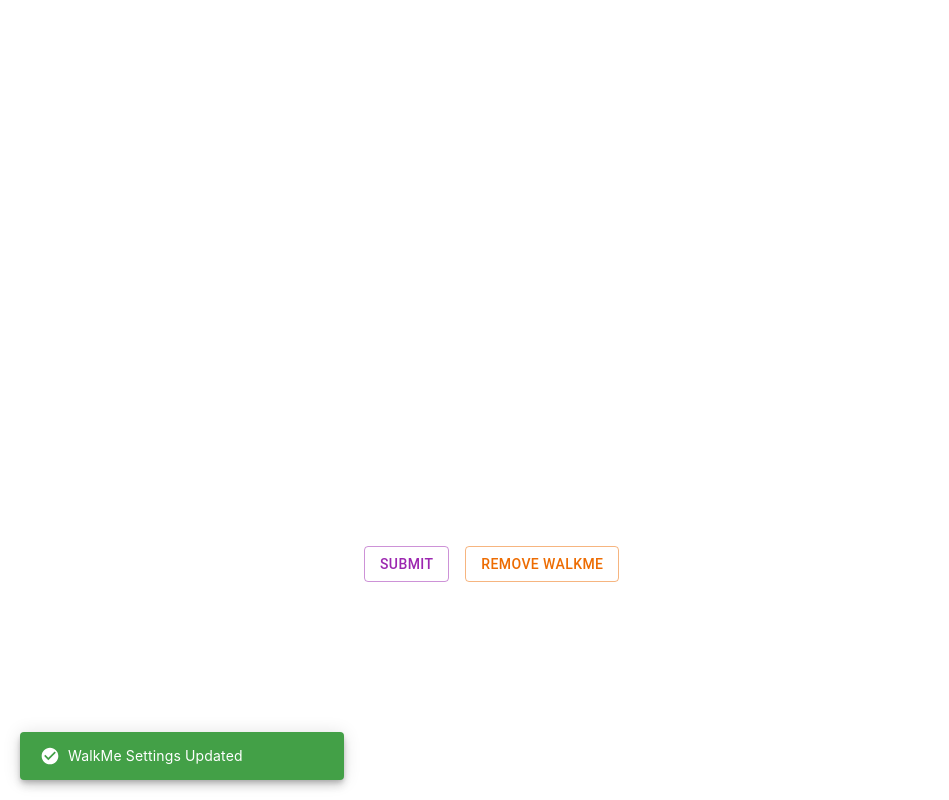
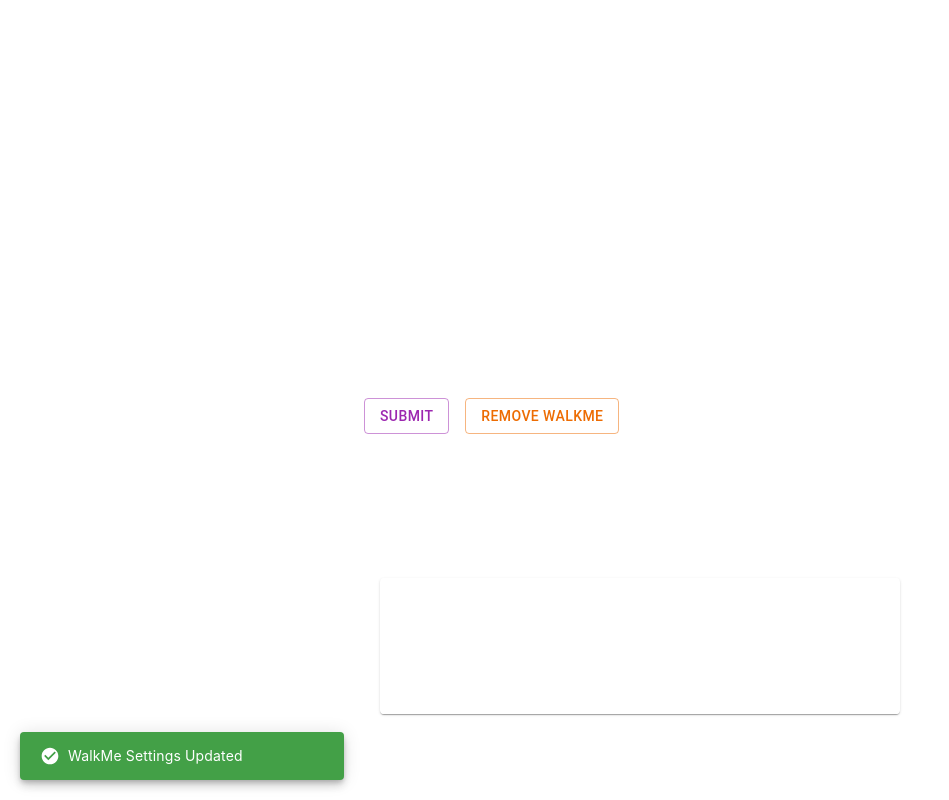
Before and after one commit to swandrack/SnippetGetter, a React (Vite) app in the folder @latest/: page / in a window 1280 px wide. Both pictures are taken after typing "Sample", "Sample", "Sample" into the empty fields and a click on the button "SUBMIT". Shown: the whole page, without its empty margins (0-949 px from the left). Built offline with nearby package versions, Linux system fonts and the light colour scheme.

Commit message:
adding tbale for showing settings

```diff
--- a/@latest/src/App.jsx
+++ b/@latest/src/App.jsx
@@ -1,4 +1,4 @@
-import { WalkMeForm } from "./components/WalkMeForm";
+import { WalkMeForm } from "./components/walkMeForm";
 import { SnackbarProvider } from "notistack";
 
 import "./index.css";
--- /dev/null
+++ b/@latest/src/components/SettingsDisplay.jsx
@@ -0,0 +1,62 @@
+import {
+    Card,
+    TableContainer,
+    Paper,
+    Table,
+    TableHead,
+    TableRow,
+    TableCell,
+    TableBody,
+} from "@mui/material";
+import PropTypes from "prop-types";
+
+SettingsDisplay.propTypes = {
+    values: [],
+};
+
+SettingsDisplay.propTypes = {
+    values: PropTypes.array,
+};
+
+export function SettingsDisplay({ values }) {
+    return (
+        <Card
+            sx={{ background: "transparent", color: "white", boxShadow: "none" }}
+        >
+            <div
+                style={{
+                    display: "flex",
+                    flexDirection: "column",
+                    alignItems: "center",
+                    padding: 16,
+                }}
+            >
+                <TableContainer
+                    style={{ background: "transparent" }}
+                    component={Paper}
+                >
+                    <Table size="small" sx={{color: "white", borderColor: "white"}}>
+                        <TableHead>
+                            <TableRow>
+                                <TableCell sx={{ color: "white", borderColor: "white" }}>Type</TableCell>
+                                <TableCell align="center" sx={{ color: "white", borderColor: "white" }}>Value</TableCell>
+                            </TableRow>
+                        </TableHead>
+                        <TableBody>
+                            {values.map((row) => (
+                                <TableRow key={row.name}>
+                                    <TableCell component="th" scope="row" sx={{ color: "white", borderColor: "white" }}>
+                                        {row.name}
+                                    </TableCell>
+                                    <TableCell align="center" sx={{ color: "white", borderColor: "white" }}>
+                                        {row.value}
+                                    </TableCell>
+                                </TableRow>
+                            ))}
+                        </TableBody>
+                    </Table>
+                </TableContainer>
+            </div>
+        </Card>
+    );
+}
--- a/@latest/src/components/WalkMeForm.jsx
+++ b/@latest/src/components/walkMeForm.jsx
@@ -1,28 +1,42 @@
 import { useState } from "react";
 import { loadWalkMe } from "../routes/loadWalkme";
 import { TextField, Button, Box, Typography, Container } from "@mui/material";
-import { enqueueSnackbar } from 'notistack';
+import { enqueueSnackbar } from "notistack";
+import { SettingsDisplay } from "./SettingsDisplay";
 
 export function WalkMeForm() {
     const [guid, setGuid] = useState("");
     const [env, setEnv] = useState("");
     const [uuid, setUuid] = useState("");
+    const [chartValues, setChartValues] = useState([]);
 
     const handleSubmit = (event) => {
         event.preventDefault();
         const environment = formatEnv(env);
         createUuid(uuid);
         loadWalkMe(guid, environment, statusReport);
-        enqueueSnackbar({message:"WalkMe Settings Updated", variant:"success"})
+        enqueueSnackbar({
+            message: "WalkMe Settings Updated",
+            variant: "success",
+        });
+        setChartValues([
+            { name: "guid", value: guid },
+            { name: "uuid", value: uuid },
+            { name: "env", value: env },
+        ]);
     };
 
     const removeWalkMe = (event) => {
         event.preventDefault();
         try {
             window._walkMe.removeWalkMe();
-            enqueueSnackbar({message:"WalkMe Removed!", variant:"success"})
+            enqueueSnackbar({ message: "WalkMe Removed!", variant: "success" });
+            setChartValues([]);
         } catch (error) {
-            enqueueSnackbar({message: `Error removing WalkMe: ${error}`, variant: "warning"})
+            enqueueSnackbar({
+                message: `Error removing WalkMe: ${error}`,
+                variant: "warning",
+            });
         }
     };
 
@@ -90,6 +104,11 @@ export function WalkMeForm() {
                     </Button>
                 </Box>
             </Box>
+            {chartValues.length > 0 && (
+                <Box sx={{ mt: 16 }}>
+                    <SettingsDisplay values={chartValues} />
+                </Box>
+            )}
         </Container>
     );
 }
```
